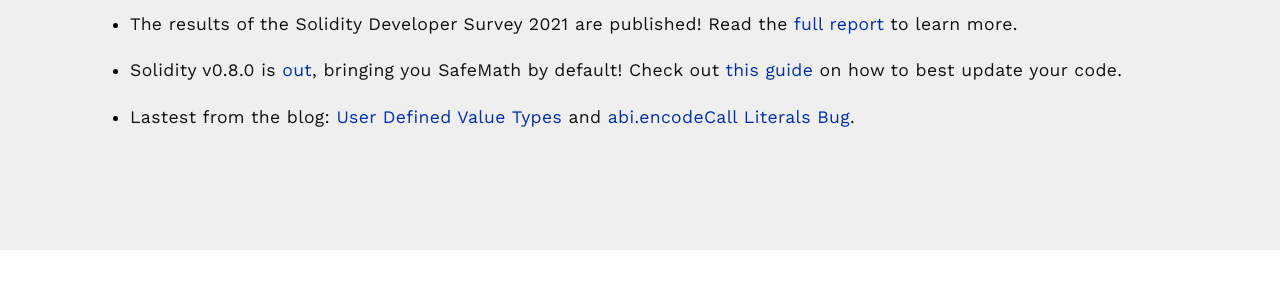
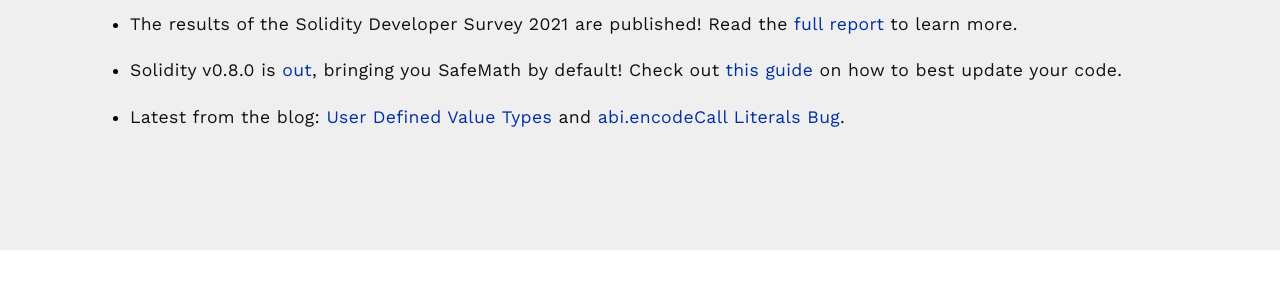
Before and after one commit to ethereum/solidity-portal, a Jekyll site: the page built from index.html, in a window 1280 px wide and 900 px high, scrolled down 2316 px. Shown: the part 153-453 px from the top of the window. Built offline with Jekyll 4.4.1, drawn with Linux system fonts in a browser that asks for light colours; some web fonts are replaced; the list of posts is cut into pages by our own code.

Commit message:
Update index.html
Co-authored-by: Kamil Śliwak <cameel2@gmail.com>

```diff
--- a/index.html
+++ b/index.html
@@ -62,7 +62,7 @@
 					<li><p>Check out the latest <a href="https://blog.soliditylang.org/2022/12/05/solidity-core-team-updates/">Solidity Core Team Updates</a>.</li></p>
 					<li><p>The results of the Solidity Developer Survey 2021 are published! Read the <a href="https://blog.soliditylang.org/2022/02/07/solidity-developer-survey-2021-results/">full report</a> to learn more.</li></p>
 					<li><p>Solidity v0.8.0 is <a href="https://blog.soliditylang.org/2020/12/16/solidity-v0.8.0-release-announcement/" >out</a>, bringing you SafeMath by default! Check out <a href="https://docs.soliditylang.org/en/latest/080-breaking-changes.html#how-to-update-your-code">this guide</a> on how to best update your code.</li></p>
-					<li><p>Lastest from the blog: <a href="https://blog.soliditylang.org/2021/09/27/user-defined-value-types/">User Defined Value Types</a> and <a href="https://blog.soliditylang.org/2022/03/16/encodecall-bug/">abi.encodeCall Literals Bug</a>.</li></p>
+					<li><p>Latest from the blog: <a href="https://blog.soliditylang.org/2021/09/27/user-defined-value-types/">User Defined Value Types</a> and <a href="https://blog.soliditylang.org/2022/03/16/encodecall-bug/">abi.encodeCall Literals Bug</a>.</li></p>
 				</p>
 				<div class="text editable">
 		</div>
```
